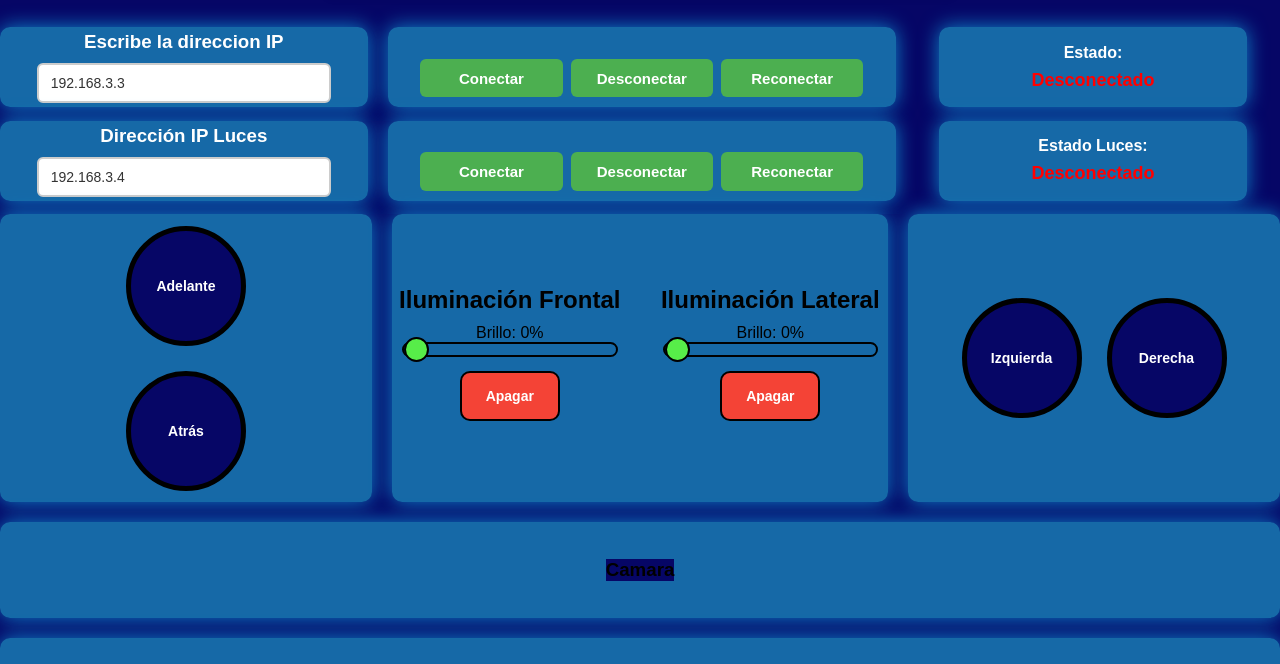
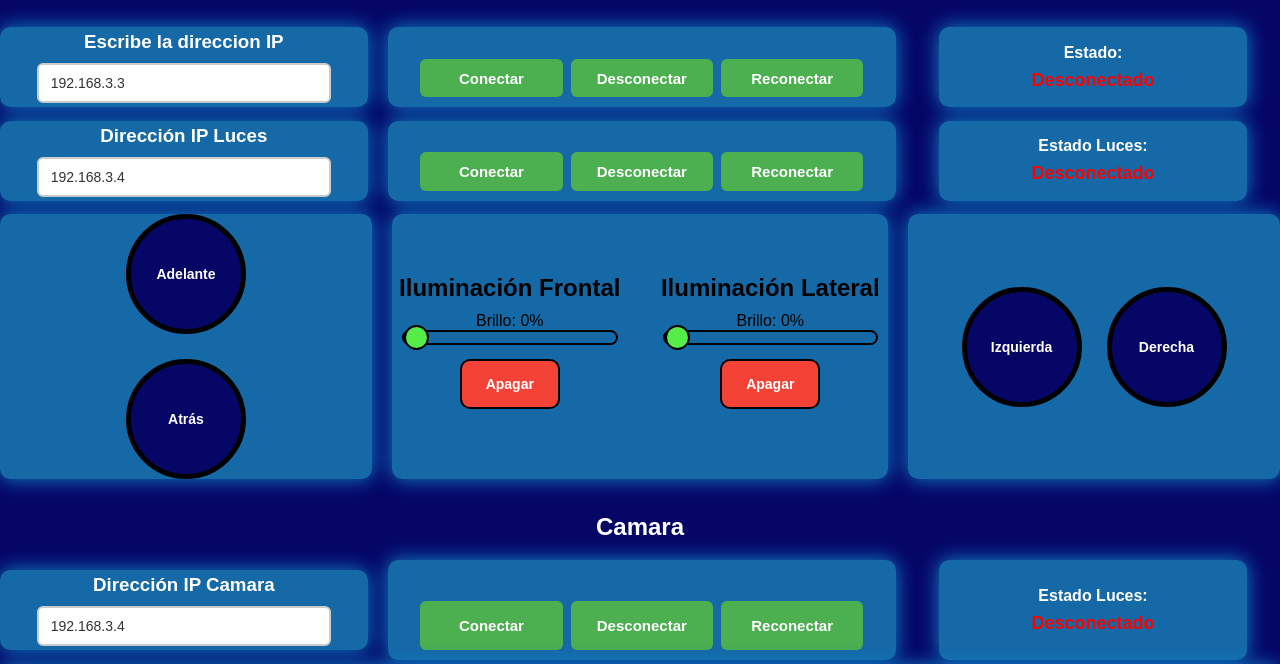
Before and after one commit to Sammy0829322/prueba-vite, a website built with Vite: page CONTROL/index.html in a window 1280 px wide. Shown: the part 126-790 px from the top of the page. Built offline with nearby package versions, Linux system fonts and the light colour scheme.

Commit message:
avance control

```diff
--- a/CONTROL/index.html
+++ b/CONTROL/index.html
@@ -117,7 +117,34 @@
         </div>
 
         <div class="camara">
-            <h3>Camara</h3>
+            <div class="camara-card1">
+                <h2>Camara</h2>
+            </div>
+            <div class="camara-card2">
+                <div class="direip">
+                    <div class="ip">
+                        <h3>Dirección IP Camara</h3>
+                        <input type="text" id="ip-camara-input" placeholder="IP Camara" value="192.168.3.4">
+                    </div>
+
+                    <div class="btn-conectado">
+                        <button id="btn-conectar-camara">Conectar</button>
+                        <button id="btn-desconectar-camara">Desconectar</button>
+                        <button id="btn-reconectar-camara">Reconectar</button>
+                    </div>
+                </div>
+
+                <div class="botones-conectados">
+                    <div class="estado">
+                        <h3>Estado Luces:</h3>
+                        <p id="estado-luces">Desconectado</p>
+                    </div>
+                </div>
+
+            </div>
+            <div class="camara-card3"></div>
+
+
         </div>
 
         <div class="pinza">
--- a/CONTROL/style.css
+++ b/CONTROL/style.css
@@ -236,11 +236,8 @@ main {
     flex-direction: column;
     width: 100%;
     height: 10%;
-     background-color:rgb(33, 166, 207, 0.62);
     border-radius: 10px;
-    box-shadow: 0 0 20px rgb(15, 136, 202);
     margin: 20px 0px 20px 0px;
-
 }
 .pinza {
     display: flex;
@@ -583,14 +580,40 @@ background-color: transparent;
 
      background-color: transparent;
 }
+.camara {
+    display: flex;
+    justify-content: space-between;
+    align-items: center;
+    width: 100%;
+    height: 40%;
+   background-color: transparent;
 
-footer {
-    position: fixed;
-    bottom: 0;
-    left: 0;
+}
+.camara-card1 {
+    background-color: transparent;
     width: 100%;
-    background-color: rgba(0, 0, 0, 0.5);
+    height: 20%;
+    display: flex;
+    justify-content: center;
+    align-items: center;
+
+}
+.camara-card2 {
+    background-color: transparent;
+    width: 100%;
+    height: 36%;
+    display: flex;
+}
+.camara-card3 {
+    background-color: transparent;
+    width: 100%;
+    height: 40%;
+      background-color:rgb(33, 166, 207, 0.62);
+    border-radius: 10px;
+    box-shadow: 0 0 20px rgb(15, 136, 202);
+}
+.camara-card1 h2 {
+    background-color: transparent;
     color: white;
-    text-align: center;
-    padding: 10px;
+    font-weight: bold;
 }
```
